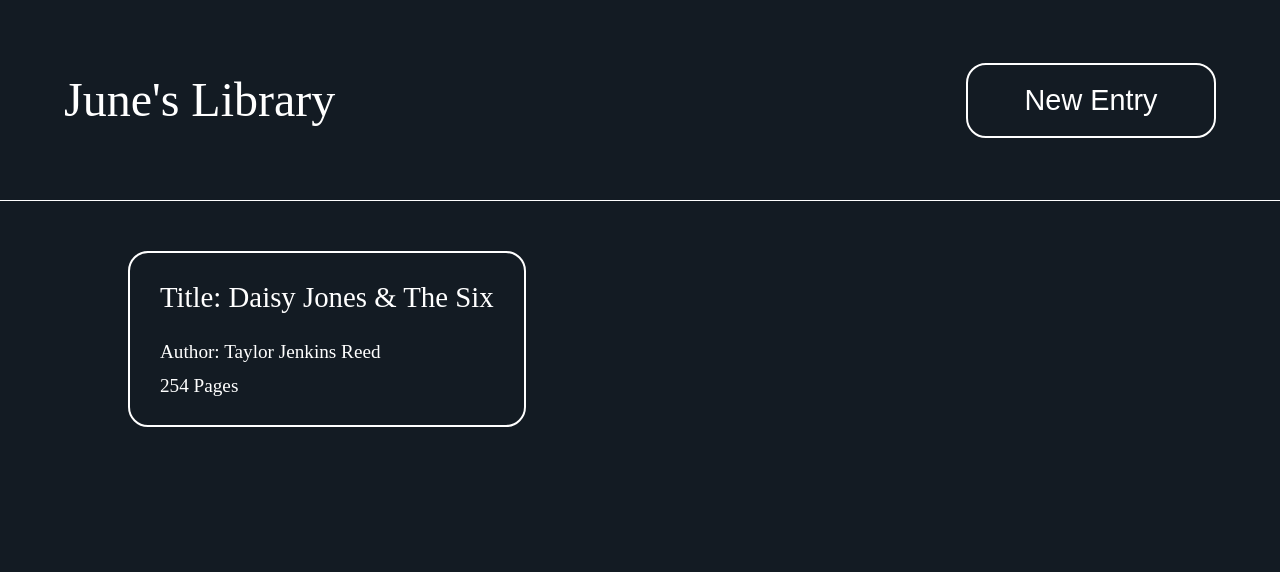
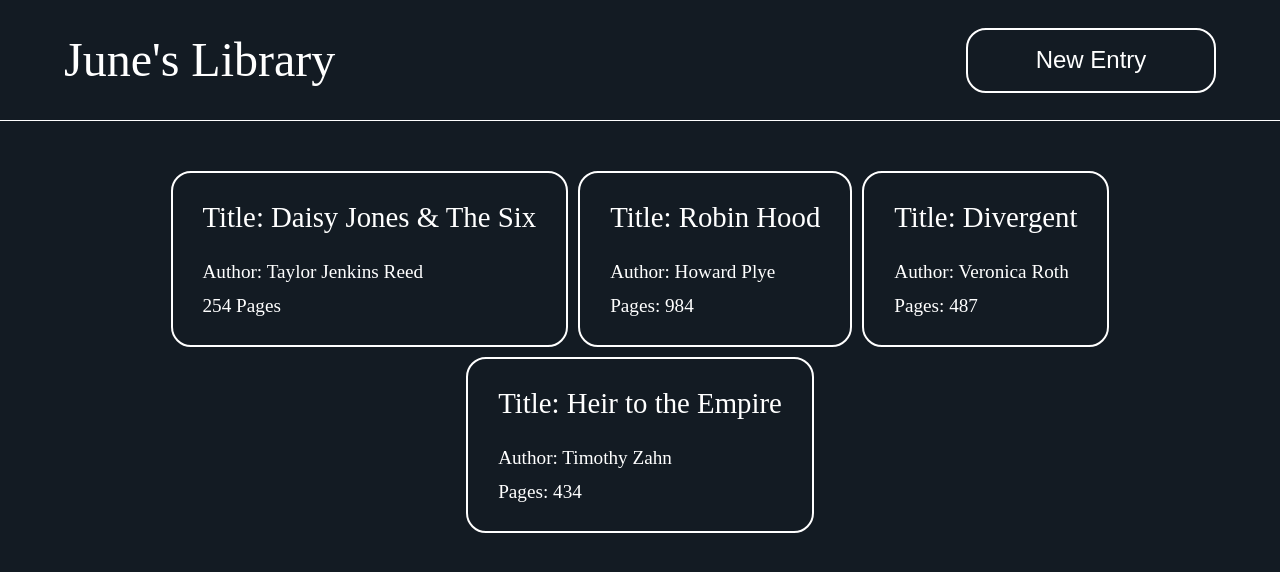
Before and after one commit to juniortorr/library, a plain HTML site: page index.html in a window 1280 px wide. Drawn offline with Linux system fonts and the light colour scheme.

Commit message:
add js to display library array on html

```diff
--- a/index.css
+++ b/index.css
@@ -54,7 +54,7 @@ table {
     width: 100%;
 }
 .header {
-    height: 200px;
+    height: 15vh;
     width: 100%;
     border-bottom: 1px solid white;
     display: flex;
@@ -72,9 +72,9 @@ table {
     font-size: 3rem;
 }
 .headerTxt button {
-    height: 75px;
+    height: 65px;
     width:  250px;
-    font-size: 1.8rem;
+    font-size: 1.5rem;
     outline: none;
     border: 2px solid white;
     background-color: #131B23;
@@ -94,6 +94,8 @@ table {
     flex-wrap: wrap;
     margin: auto;
     margin-top: 50px;
+    gap: 10px;
+    justify-content: center;
 }
 .card {
     display: flex;
--- a/index.html
+++ b/index.html
@@ -11,7 +11,7 @@
     <div class="header">
         <div class="headerTxt">
             <h1>June's Library</h1>
-            <button>New Entry</button>
+            <button class="newEntryBtn">New Entry</button>
         </div>
 
     </div>
--- a/index.js
+++ b/index.js
@@ -0,0 +1,38 @@
+const libraryContainer = document.querySelector('.libraryContainer');
+const newEntryBtn = document.querySelector('.newEntryBtn');
+let myLibrary = [];
+
+// create a function to create  a prototype for books to follow
+
+function Book(name, author, pages){
+    this.name = name;
+    this.author = author;
+    this.pages = pages;
+}
+
+const robinHood = new Book('Robin Hood', 'Howard Plye', '984');
+const starWars = new Book('Heir to the Empire', 'Timothy Zahn', '434')
+const divergent =  new Book('Divergent', 'Veronica Roth', '487')
+
+myLibrary.push(robinHood);
+myLibrary.push(divergent);
+myLibrary.push(starWars);
+
+myLibrary.forEach((book) => {
+    const card = document.createElement('div');
+    card.classList.add('card')
+    libraryContainer.append(card);
+    const title = document.createElement('h1');
+    title.textContent = `Title: ${book.name}`;
+    const author = document.createElement('h2');
+    author.textContent = `Author: ${book.author}`;
+    const pageNumber = document.createElement('h2')
+    pageNumber.textContent = `Pages: ${book.pages}`;
+    card.append(title);
+    card.append(author);
+    card.append(pageNumber);
+})
+
+// create a function that will add a book to a library
+
+// create a function that will remove the hidden class on the popup
```
